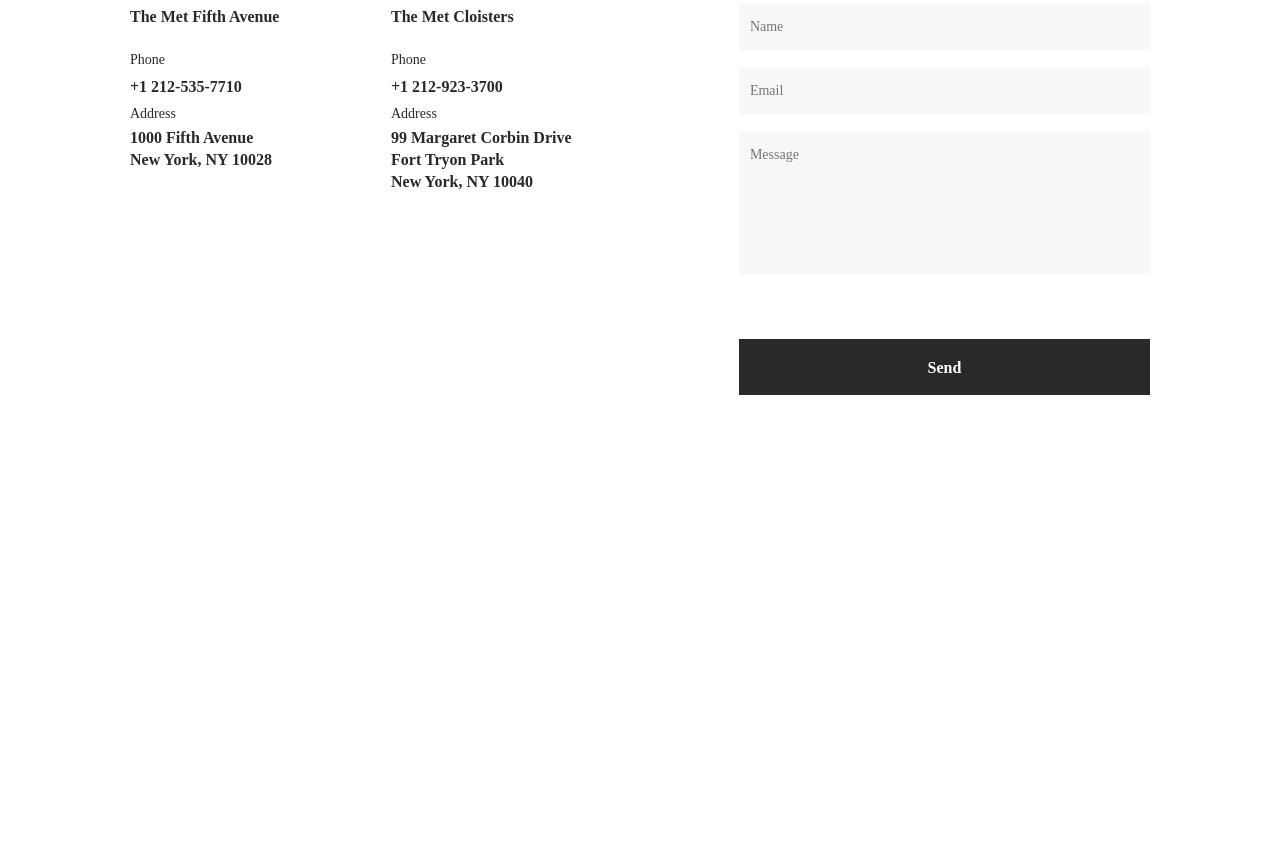
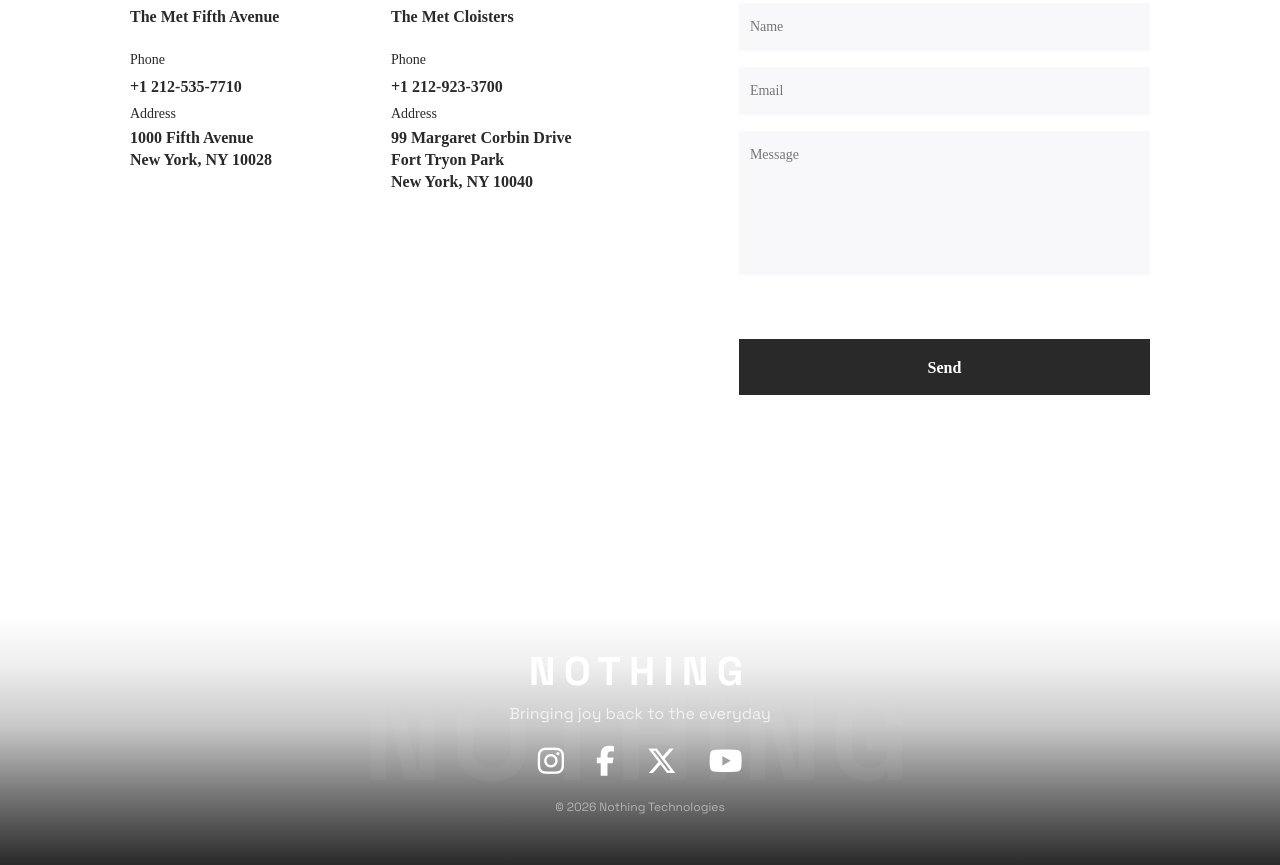
Before and after one commit to myehor/own_landing, a website built with Vite: page index.html in a window 1280 px wide. Shown: the part 3755-4620 px from the top of the page. Before the commit the page ends 4370 px from the top, so only its background shows below. Built offline with nearby package versions, Linux system fonts and the light colour scheme.

Commit message:
added again footer without comments

```diff
--- a/index.html
+++ b/index.html
@@ -312,5 +312,54 @@
         </div>
       </div>
     </main>
+    <footer class="footer">
+      <div class="footer__content">
+        <h2 class="footer__title">
+          NOTHING
+        </h2>
+
+        <p class="footer__subtitle">
+          Bringing joy back to the everyday
+        </p>
+
+        <div class="footer__socials">
+          <a
+            href="https://www.instagram.com/nothing"
+            target="_blank"
+            class="footer__social-link"
+          >
+            <span class="fa-brands fa-instagram"></span>
+          </a>
+
+          <a
+            href="https://www.facebook.com/nothingtech"
+            target="_blank"
+            class="footer__social-link"
+          >
+            <span class="fa-brands fa-facebook-f"></span>
+          </a>
+
+          <a
+            href="https://x.com/nothing"
+            target="_blank"
+            class="footer__social-link"
+          >
+            <span class="fa-brands fa-x-twitter"></span>
+          </a>
+
+          <a
+            href="https://www.youtube.com/@NothingTech"
+            target="_blank"
+            class="footer__social-link"
+          >
+            <span class="fa-brands fa-youtube"></span>
+          </a>
+        </div>
+
+        <p class="footer__copyright">
+          © 2026 Nothing Technologies
+        </p>
+      </div>
+    </footer>
   </body>
 </html>
```
